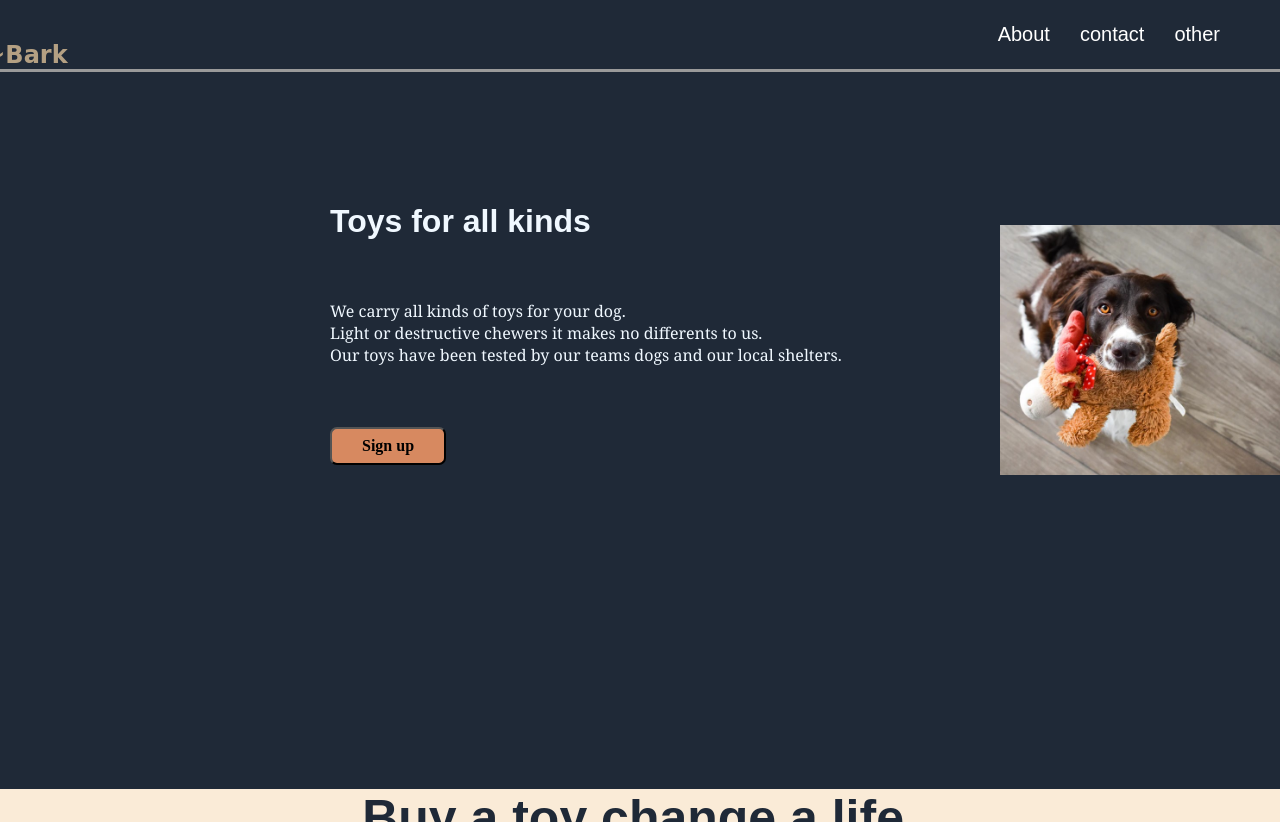
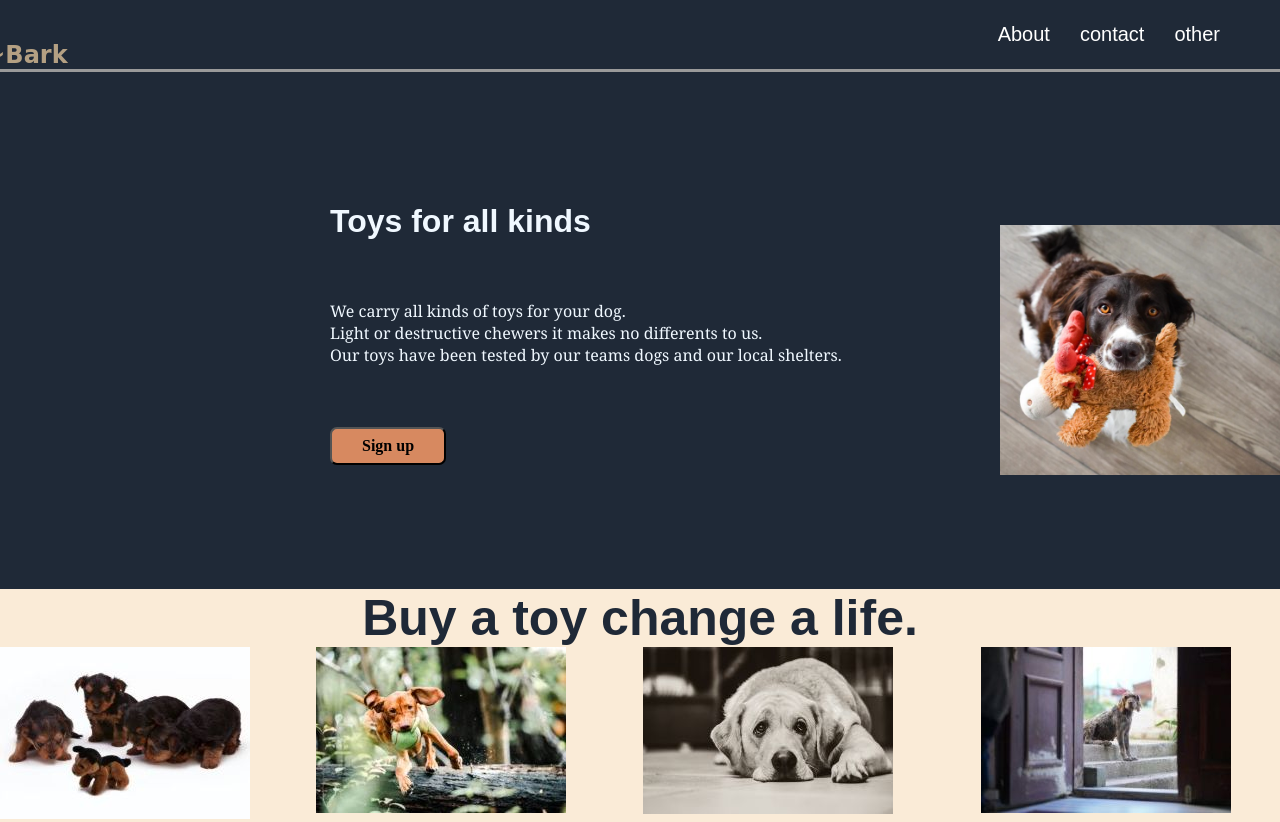
Before and after one commit to Free-Dobby/Free-dobby.github.io, a plain HTML site: page indext.html in a window 1280 px wide. Shown: the top 822 px of the page. Drawn offline with Linux system fonts and the light colour scheme.

Commit message:
added div to lower space at top of page

```diff
--- a/bs.css
+++ b/bs.css
@@ -56,7 +56,7 @@ a{
    padding-left:35px;
    padding-top:0px;
    position: relative;
-   left:295px
+   left:295px;
 
 }
 
@@ -193,3 +193,7 @@ h3{
     margin:40px;
     justify-content: center;
 }
+
+.bad{
+    margin-bottom: -200px;
+}
--- a/indext.html
+++ b/indext.html
@@ -19,6 +19,7 @@
        </ul>
     </navbar>
    <top-body>
+    <div class="bad">
     <div class="top-half">
         <h1>Toys for all kinds</h1>
         <p>We carry all kinds of toys for your dog.<br>
@@ -29,7 +30,7 @@
         <div class=container>
         <img class="photo-two" src="photo-1587559070757-f72a388edbba.jpg">
     </div>
-
+</div>
    </top-body>
 
    <mid-body>
```
